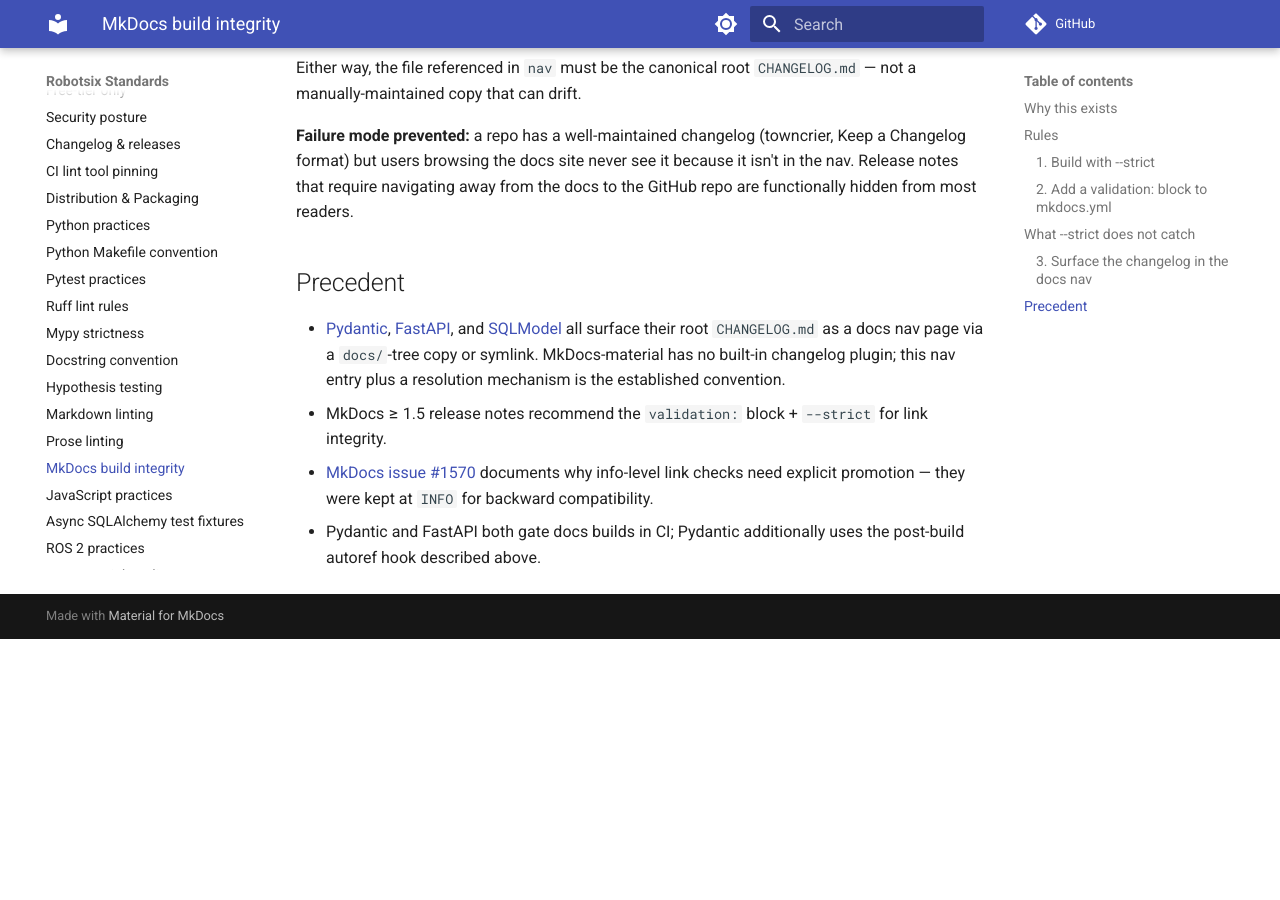
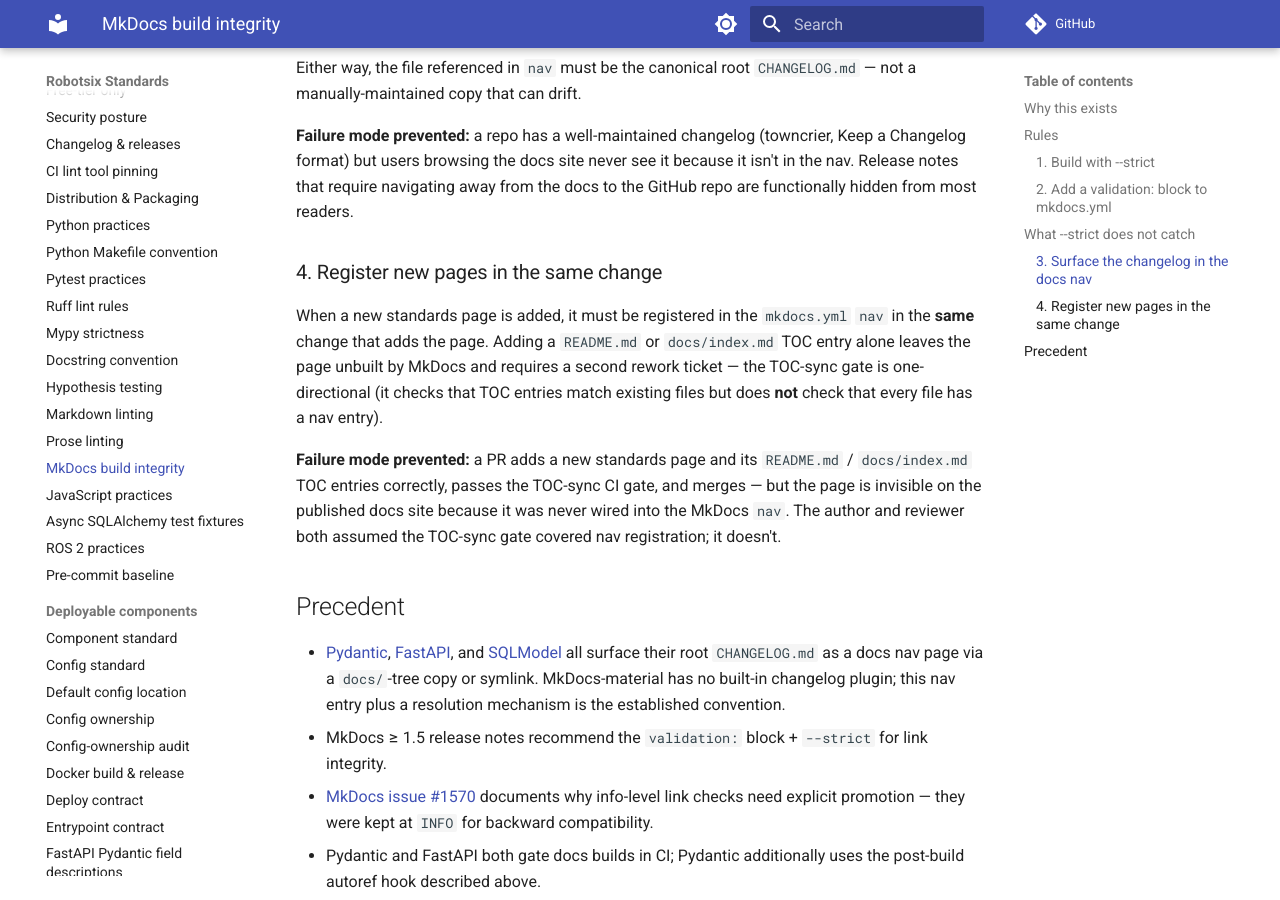
Before and after one commit to damien-robotsix/robotsix-standards, an MkDocs documentation site: the page built from docs/mkdocs-build.md, in a window 1280 px wide and 900 px high, scrolled down 2414 px. Built offline with MkDocs 1.6.1 and Material for MkDocs 9.7.7, drawn with Linux system fonts in a browser that asks for light colours; comment, search, counter and statistics services are not loaded; before the commit the page ends 3053 px from its top, so only the background shows below that.

Commit message:
mill: AGENT.md: Documentation standards — When a new standards page is added, it must be registered in the `mkdocs.yml` n… (20260731T164638Z-agent-md-documentation-standards-when-a-4777) (#169)
Co-authored-by: robotsix-mill <mill@robotsix.local>

```diff
--- a/docs/mkdocs-build.md
+++ b/docs/mkdocs-build.md
@@ -106,6 +106,21 @@ Keep a Changelog format) but users browsing the docs site never see it because
 it isn't in the nav. Release notes that require navigating away from the docs
 to the GitHub repo are functionally hidden from most readers.
 
+### 4. Register new pages in the same change
+
+When a new standards page is added, it must be registered in the
+`mkdocs.yml` `nav` in the **same** change that adds the page.  Adding a
+`README.md` or `docs/index.md` TOC entry alone leaves the page unbuilt by
+MkDocs and requires a second rework ticket — the TOC-sync gate is
+one-directional (it checks that TOC entries match existing files but does
+**not** check that every file has a nav entry).
+
+**Failure mode prevented:** a PR adds a new standards page and its
+`README.md` / `docs/index.md` TOC entries correctly, passes the TOC-sync CI
+gate, and merges — but the page is invisible on the published docs site
+because it was never wired into the MkDocs `nav`.  The author and reviewer
+both assumed the TOC-sync gate covered nav registration; it doesn't.
+
 ## Precedent
 
 - [Pydantic](https://github.com/pydantic/pydantic),
```
Also changed, not shown: CHANGELOG.md (+4 -0 lines), changelog.d/20260731T164638Z-agent-md-documentation-standards-when-a-4777.misc.md (added, +1 -0 lines).
